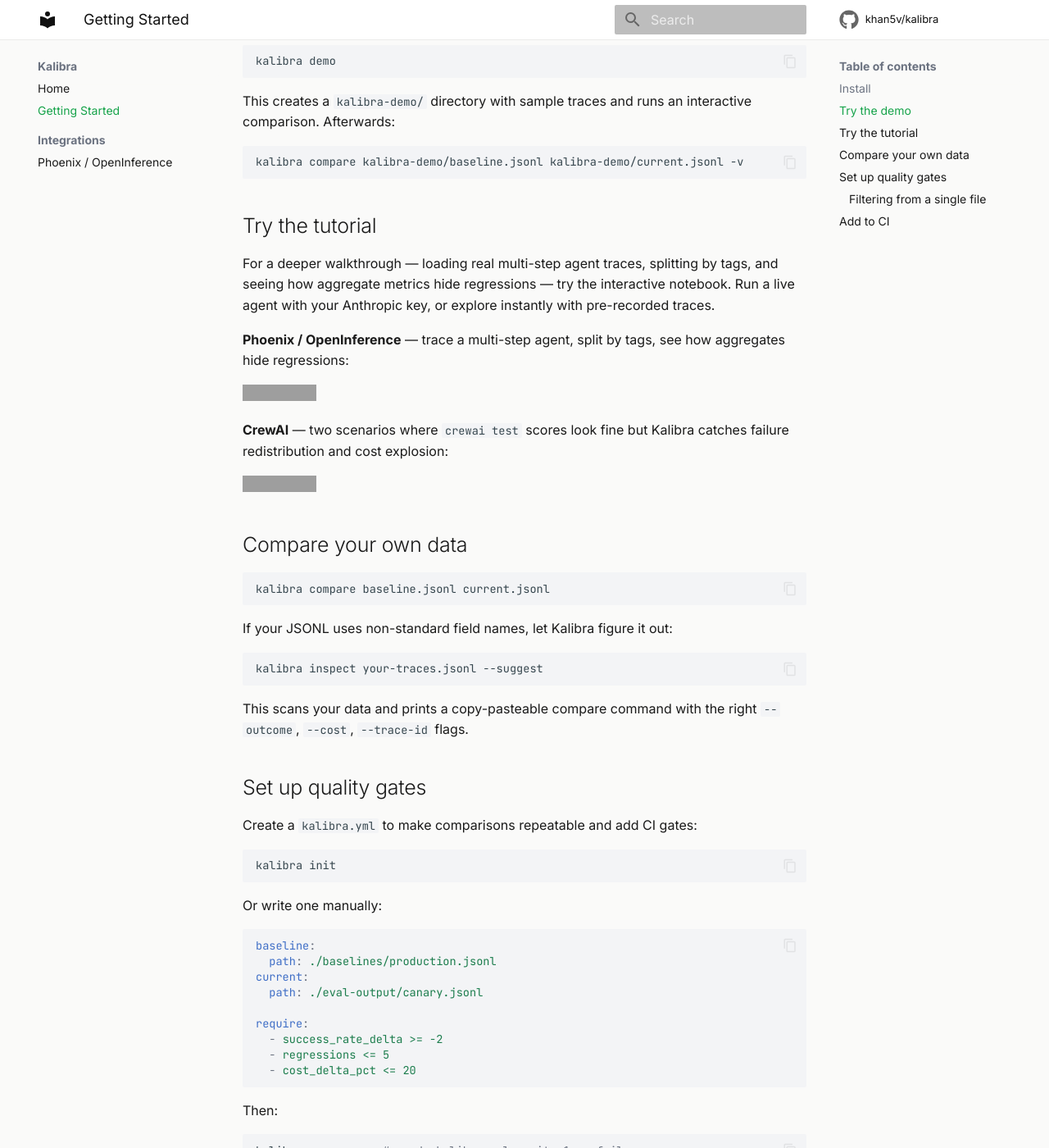
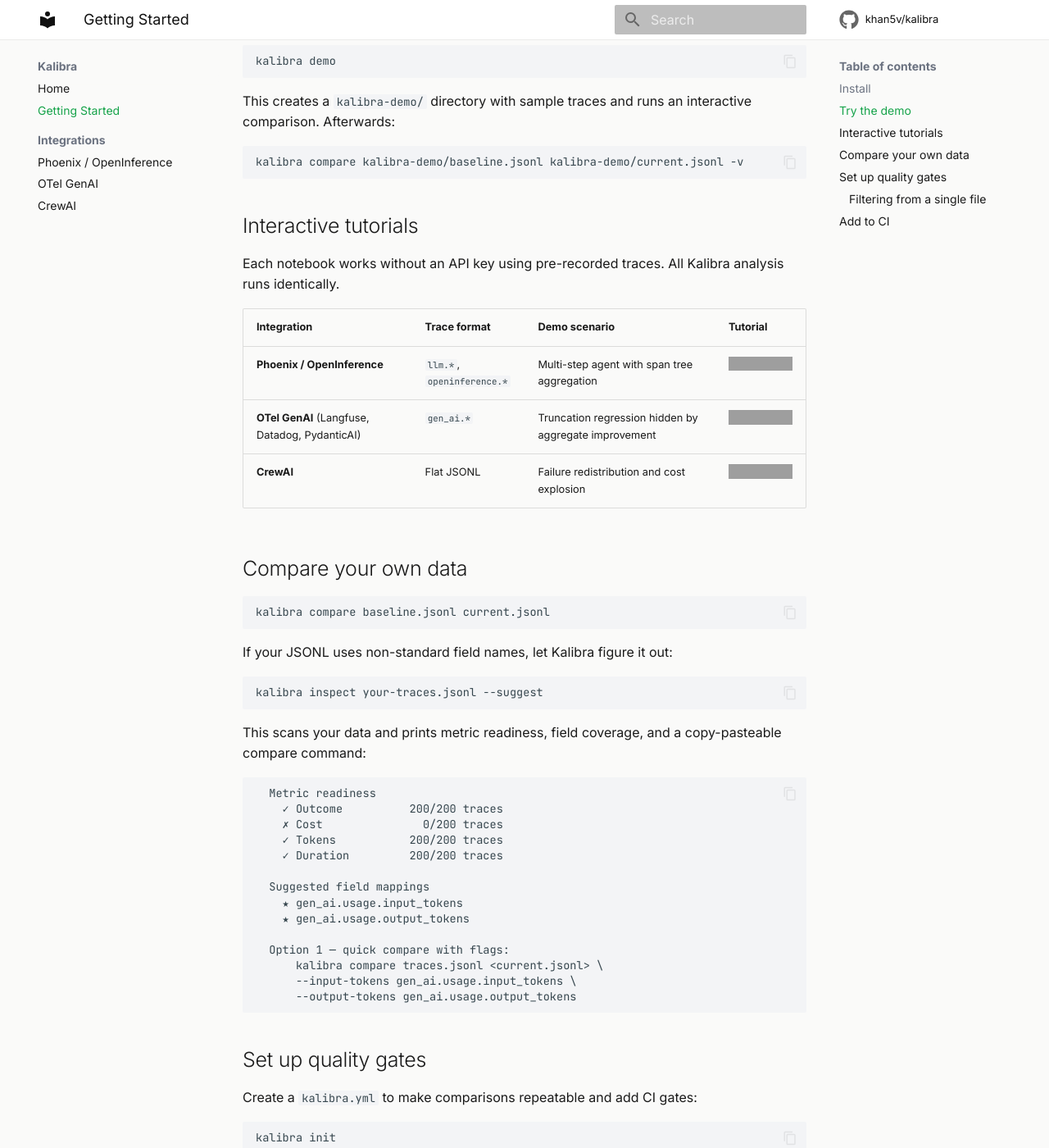
Before and after one commit to khan5v/kalibra, an MkDocs documentation site: the page built from docs/getting-started.md, in a window 1280 px wide and 1400 px high, scrolled down 277 px. Shown: the whole window at 82% size. Built offline with MkDocs 1.6.1 and Material for MkDocs 9.7.7, drawn with Linux system fonts in a browser that asks for light colours; comment, search, counter and statistics services are not loaded; some of the changed text lies outside the part shown; grey boxes are pictures that could not be loaded.

Commit message:
Add OTel GenAI tutorial notebook, docs pages, and pre-recorded traces
  - Tutorial notebook (17 cells) works offline with 200 pre-recorded
    gpt-4o-mini traces demonstrating truncation regression detection
  - Docs pages for OTel GenAI and CrewAI integrations
  - Integration table in README and getting-started replacing stacked badges
  - Docs improvements: --metrics tip, inspect output example, action link

````diff
--- a/docs/getting-started.md
+++ b/docs/getting-started.md
@@ -18,17 +18,15 @@
 kalibra compare kalibra-demo/baseline.jsonl kalibra-demo/current.jsonl -v
 ```
 
-## Try the tutorial
+## Interactive tutorials
 
-For a deeper walkthrough — loading real multi-step agent traces, splitting by tags, and seeing how aggregate metrics hide regressions — try the interactive notebook. Run a live agent with your Anthropic key, or explore instantly with pre-recorded traces.
+Each notebook works without an API key using pre-recorded traces. All Kalibra analysis runs identically.
 
-**Phoenix / OpenInference** — trace a multi-step agent, split by tags, see how aggregates hide regressions:
-
-[![Open in Colab](https://colab.research.google.com/assets/colab-badge.svg)](https://colab.research.google.com/github/khan5v/kalibra/blob/main/examples/phoenix_kalibra_tutorial.ipynb)
-
-**CrewAI** — two scenarios where `crewai test` scores look fine but Kalibra catches failure redistribution and cost explosion:
-
-[![Open in Colab](https://colab.research.google.com/assets/colab-badge.svg)](https://colab.research.google.com/github/khan5v/kalibra/blob/main/examples/crewai/crewai_kalibra_tutorial.ipynb)
+| Integration | Trace format | Demo scenario | Tutorial |
+|---|---|---|---|
+| **Phoenix / OpenInference** | `llm.*`, `openinference.*` | Multi-step agent with span tree aggregation | [![Open in Colab](https://colab.research.google.com/assets/colab-badge.svg)](https://colab.research.google.com/github/khan5v/kalibra/blob/main/examples/phoenix_kalibra_tutorial.ipynb) |
+| **OTel GenAI** (Langfuse, Datadog, PydanticAI) | `gen_ai.*` | Truncation regression hidden by aggregate improvement | [![Open in Colab](https://colab.research.google.com/assets/colab-badge.svg)](https://colab.research.google.com/github/khan5v/kalibra/blob/main/examples/otel_genai/otel_genai_tutorial.ipynb) |
+| **CrewAI** | Flat JSONL | Failure redistribution and cost explosion | [![Open in Colab](https://colab.research.google.com/assets/colab-badge.svg)](https://colab.research.google.com/github/khan5v/kalibra/blob/main/examples/crewai/crewai_kalibra_tutorial.ipynb) |
 
 ## Compare your own data
 
@@ -42,7 +40,24 @@
 kalibra inspect your-traces.jsonl --suggest
 ```
 
-This scans your data and prints a copy-pasteable compare command with the right `--outcome`, `--cost`, `--trace-id` flags.
+This scans your data and prints metric readiness, field coverage, and a copy-pasteable compare command:
+
+```
+  Metric readiness
+    ✓ Outcome          200/200 traces
+    ✗ Cost               0/200 traces
+    ✓ Tokens           200/200 traces
+    ✓ Duration         200/200 traces
+
+  Suggested field mappings
+    ★ gen_ai.usage.input_tokens
+    ★ gen_ai.usage.output_tokens
+
+  Option 1 — quick compare with flags:
+      kalibra compare traces.jsonl <current.jsonl> \
+      --input-tokens gen_ai.usage.input_tokens \
+      --output-tokens gen_ai.usage.output_tokens
+```
 
 ## Set up quality gates
 
@@ -65,6 +80,8 @@
   - regressions <= 5
   - cost_delta_pct <= 20
 ```
+
+Run `kalibra compare --metrics` to see all available gate fields — `token_delta_pct`, `duration_delta_pct`, `span_regressions`, and more.
 
 Then:
 
@@ -116,4 +133,4 @@
           config: kalibra.yml
 ```
 
-The action posts a markdown report as a PR comment and exits 1 if any gate fails.
+The [`kalibra-action`](https://github.com/khan5v/kalibra-action) posts a markdown report as a PR comment and exits 1 if any gate fails.
--- a/mkdocs.yml
+++ b/mkdocs.yml
@@ -33,6 +33,8 @@
   - Getting Started: getting-started.md
   - Integrations:
     - Phoenix / OpenInference: phoenix.md
+    - OTel GenAI: otel-genai.md
+    - CrewAI: crewai.md
 
 plugins:
   - search
````
Also changed, not shown: README.md (+6 -10 lines), docs/crewai.md (added, +113 -0 lines), docs/otel-genai.md (added, +119 -0 lines), 3 other files.
